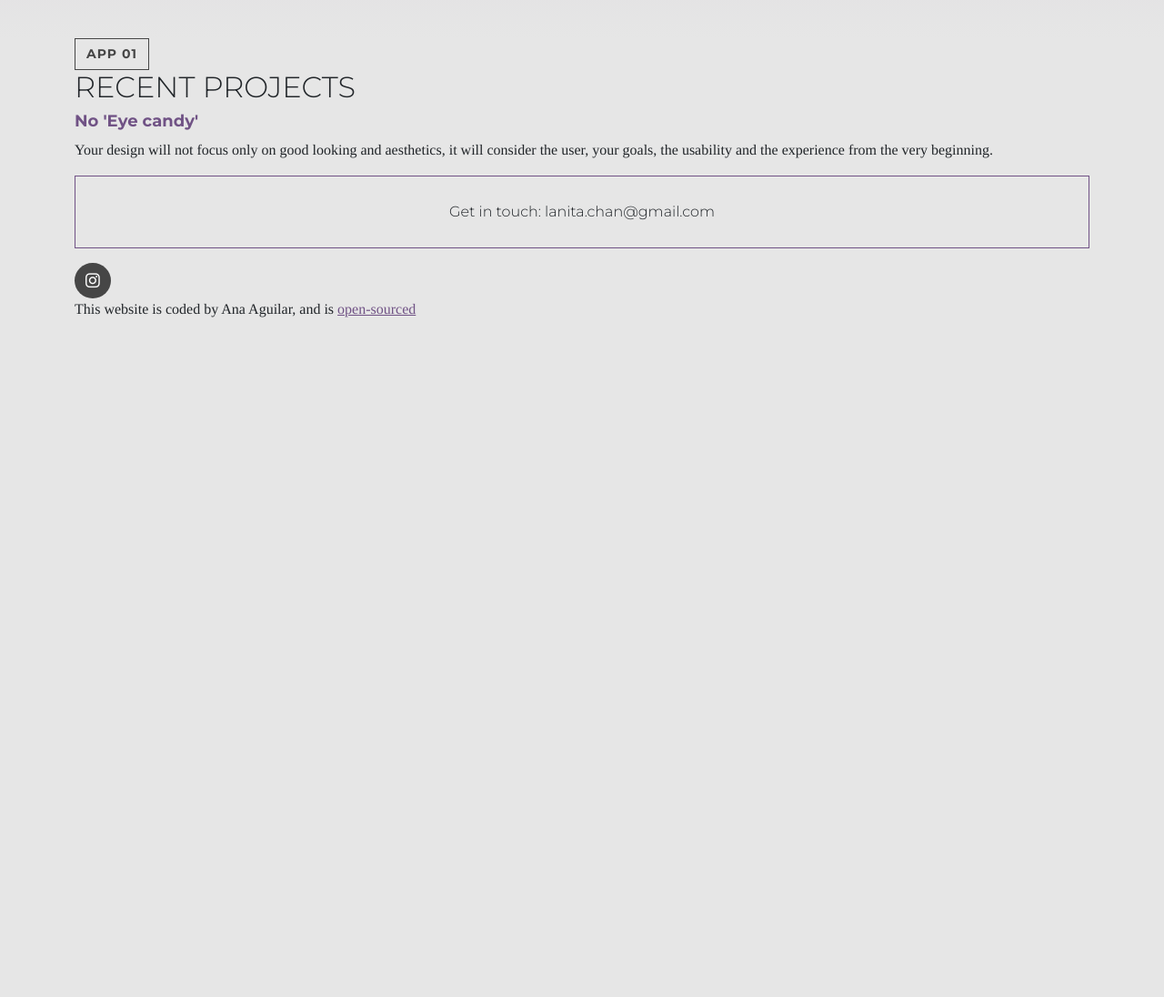
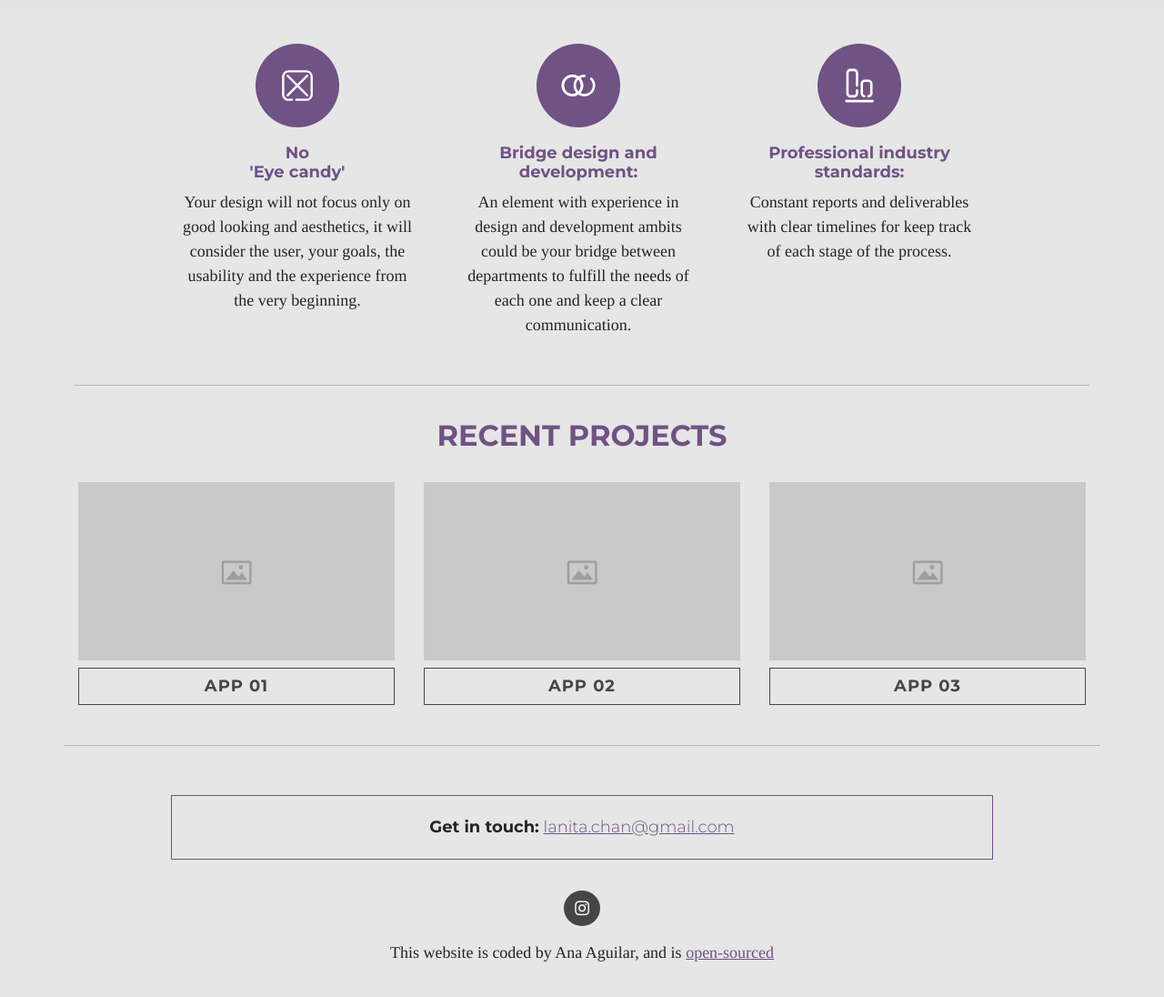
Before and after one commit to Ana-LanitaChan/Personal-Portfolio, a plain HTML site: page index.html in a window 1280 px wide. Shown: the part 520-1616 px from the top of the page at 91% size. Before the commit the page ends 888 px from the top, so only its background shows below. Drawn offline with nearby package versions, Linux system fonts and the light colour scheme.

Commit message:
Content added

```diff
--- a/index.html
+++ b/index.html
@@ -35,34 +35,122 @@
     <div class="hero text-center">
       <img src="/images/UIS_logo.png" alt="UI Sorcerer" id="ui-logo" />
       <h1>UI SORCERER</h1>
+      <br />
       <h3>By Ana Aguilar</h3>
-      <p>
-        UI Designer with experience working on <br />
-        Guidelines and Design Systems, Frontend skills.
+      <p class="hero-p-width">
+        UI Designer with experience working on Guidelines and Design Systems,
+        Frontend skills.
       </p>
       <a href="#" class="btn btn-dark rounded-0 calling-btn">Contact</a>
     </div>
+    <!--Features-->
     <div class="container">
-      <a href="#" class="btn btn-light rounded-0 secondary-btn">App 01</a>
-      <h2>Recent Projects</h2>
+      <div class="row justify-content-center">
+        <div class="col-md-3 text-center ms-2 me-3">
+          <img src="/images/ico_noeye.svg" alt="" class="img-features" />
+          <h4>
+            No <br />
+            'Eye candy'
+          </h4>
+          <p>
+            Your design will not focus only on good looking and aesthetics, it
+            will consider the user, your goals, the usability and the experience
+            from the very beginning.
+          </p>
+          <hr class="hr-hidden hr-margin" />
+        </div>
+        <div class="col-md-3 text-center ms-2 me-3">
+          <img src="/images/ico_bridge.svg" alt="" class="img-features" />
+          <h4>Bridge design and development:</h4>
+          <p>
+            An element with experience in design and development ambits could be
+            your bridge between departments to fulfill the needs of each one and
+            keep a clear communication.
+          </p>
+          <hr class="hr-hidden hr-margin" />
+        </div>
+        <div class="col-md-3 text-center ms-2 me-3">
+          <img src="/images/ico_standards.svg" alt="" class="img-features" />
+          <h4>Professional industry standards:</h4>
+          <p>
+            Constant reports and deliverables with clear timelines for keep
+            track of each stage of the process.
+          </p>
+        </div>
+      </div>
 
-      <h4>No 'Eye candy'</h4>
-      <p>
-        Your design will not focus only on good looking and aesthetics, it will
-        consider the user, your goals, the usability and the experience from the
-        very beginning.
+      <!--Recent Projects-->
+      <hr class="hr-margin" />
+      <h2 class="mt-3 mb-3">Recent Projects</h2>
+      <div class="row">
+        <div class="col-sm-4 container-fluid pt-3 ps-3 pe-3">
+          <img src="Images/img_placeholder.jpeg" alt="#" class="img-fluid" />
+          <a
+            href="#"
+            class="
+              btn btn-light
+              rounded-0
+              mt-2
+              mb-2
+              container-fluid
+              secondary-btn
+            "
+            >App 01</a
+          >
+        </div>
+        <div class="col-sm-4 container-fluid pt-3 ps-3 pe-3">
+          <img src="Images/img_placeholder.jpeg" alt="#" class="img-fluid" />
+          <a
+            href="#"
+            class="
+              btn btn-light
+              rounded-0
+              mt-2
+              mb-2
+              container-fluid
+              secondary-btn
+            "
+            >App 02</a
+          >
+        </div>
+        <div class="col-sm-4 container-fluid pt-3 ps-3 pe-3">
+          <img src="Images/img_placeholder.jpeg" alt="#" class="img-fluid" />
+          <a
+            href="#"
+            class="
+              btn btn-light
+              rounded-0
+              mt-2
+              mb-2
+              container-fluid
+              secondary-btn
+            "
+            >App 03</a
+          >
+        </div>
+        <hr class="hr-margin" />
+      </div>
+      <!--Footer-->
+      <p class="highlighted-p">
+        <strong>Get in touch:</strong>
+        <a href="mailto:lanita.chan@gmail.com" class="inline-a"
+          >lanita.chan@gmail.com</a
+        >
       </p>
+      <div class="text-center mb-5">
+        <a
+          href="https://www.instagram.com/ui.sorcerer/"
+          title="Instagram"
+          class="btn btn-dark rounded-circle icon-btn m-3"
+        >
+          <i class="fab fa-instagram"></i>
+        </a>
 
-      <p class="highlighted-p">Get in touch: lanita.chan@gmail.com</p>
-
-      <a href="#" class="btn btn-dark rounded-circle icon-btn">
-        <i class="fab fa-instagram"></i>
-      </a>
-
-      <p>
-        This website is coded by Ana Aguilar, and is
-        <a href="#" class="inline-a">open-sourced</a>
-      </p>
+        <p>
+          This website is coded by Ana Aguilar, and is
+          <a href="#" class="text-center inline-a">open-sourced</a>
+        </p>
+      </div>
     </div>
     <!--Bootstrap JS-->
     <script
--- a/styles.css
+++ b/styles.css
@@ -10,6 +10,7 @@ body {
 }
 
 h1 {
+  color: var(--primary-color);
   font-family: "Montserrat", sans-serif;
   font-size: 54px;
   font-weight: 700;
@@ -17,8 +18,11 @@ h1 {
 }
 
 h2 {
+  color: var(--primary-color);
   font-family: "Montserrat", sans-serif;
+  font-weight: 700;
   text-transform: uppercase;
+  text-align: center;
 }
 
 h3 {
@@ -35,8 +39,10 @@ h4 {
   font-size: 18px;
   font-weight: 700;
 }
+
 p {
   font-family: "Tinos", serif;
+  font-size: 18px;
 }
 
 /*Hover classes*/
@@ -45,7 +51,7 @@ p {
   background-color: var(--heavy-gray);
   border-style: none;
   font-family: "Montserrat", sans-serif;
-  font-size: 14px;
+  font-size: 21px;
   font-weight: 700;
   letter-spacing: 1px;
   padding-left: 45px;
@@ -63,7 +69,7 @@ p {
   background-color: var(--light-gray);
   border-color: var(--heavy-gray);
   font-family: "Montserrat", sans-serif;
-  font-size: 14px;
+  font-size: 18px;
   font-weight: 700;
   letter-spacing: 1px;
   text-transform: uppercase;
@@ -101,7 +107,35 @@ p {
     rgba(230, 230, 230, 0.5) 100%
   );
   padding-top: 90px;
-  padding-bottom: 90px;
+  padding-bottom: 72px;
+}
+
+.hero-p-width {
+  display: block;
+  margin: 0 auto;
+  max-width: 30%;
+  text-align: center;
+}
+
+.highlighted-p {
+  border-style: solid;
+  border-width: thin;
+  border-color: var(--primary-color);
+  font-family: "Montserrat", sans-serif;
+  display: block;
+  margin: 18px auto 18px auto;
+  max-width: 81%;
+  padding: 21px;
+  text-align: center;
+}
+
+.hr-hidden {
+  display: none;
+}
+
+.hr-margin {
+  margin-top: 36px;
+  margin-bottom: 36px;
 }
 
 .illustrative-icon {
@@ -110,16 +144,40 @@ p {
   font-size: 36px;
 }
 
-.highlighted-p {
-  border-style: solid;
-  border-width: thin;
-  border-color: var(--primary-color);
-  font-family: "Montserrat", sans-serif;
-  padding: 27px;
-  text-align: center;
+.img-features {
+  max-width: 35%;
+  margin-bottom: 18px;
 }
 
 #ui-logo {
   max-width: 8%;
   margin-bottom: 32px;
 }
+
+/*Media Q*/
+
+@media (max-width: 576px) {
+  h4 {
+    font-size: 21px;
+  }
+
+  p {
+    font-size: 21px;
+  }
+
+  .hero-p-width {
+    max-width: 90%;
+  }
+
+  .hr-hidden {
+    display: block;
+  }
+
+  .img-features {
+    display: none;
+  }
+
+  #ui-logo {
+    max-width: 35%;
+  }
+}
```
Also changed, not shown: Images/img_placeholder.jpeg (added), 1 other file.
